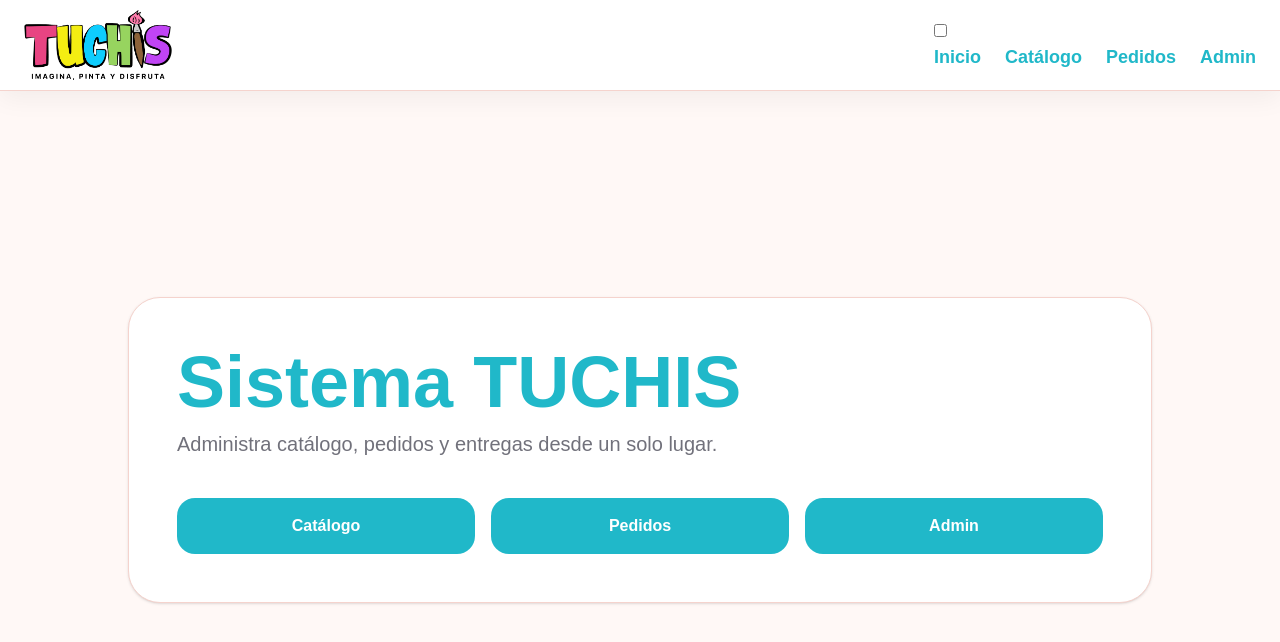
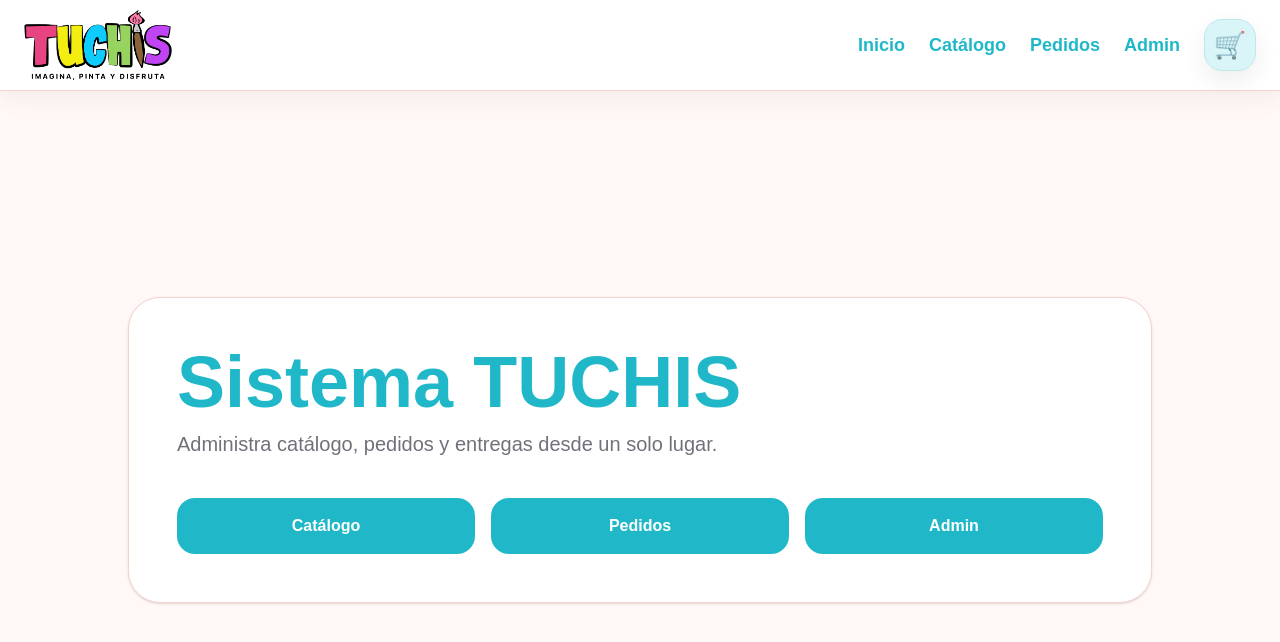
Before and after one commit to erickmd79/tuchis-system, a Next.js app: page / in a window 1280 px wide. Shown: the top 642 px of the page. Built offline with nearby package versions, Linux system fonts and the light colour scheme.

Commit message:
Usa navbar global con carrito

```diff
--- a/src/app/layout.tsx
+++ b/src/app/layout.tsx
@@ -1,6 +1,5 @@
 import "./globals.css"
-import Image from "next/image"
-import Link from "next/link"
+import Navbar from "./components/Navbar"
 
 export const metadata = {
   title: "TUCHIS",
@@ -17,61 +16,7 @@ export default function RootLayout({
     <html lang="es">
       <body>
 
-        <nav className="navbar">
-
-          <Link
-            href="/"
-            className="navbar-brand"
-          >
-            <Image
-              src="/logo.png"
-              alt="TUCHIS alcancías"
-              width={148}
-              height={70}
-              priority
-              className="navbar-logo"
-            />
-          </Link>
-
-          <div className="navbar-menu">
-            <input
-              id="navbar-toggle"
-              type="checkbox"
-              className="navbar-checkbox"
-            />
-
-            <label
-              htmlFor="navbar-toggle"
-              className="navbar-toggle"
-              aria-label="Abrir menú"
-            >
-              <span />
-              <span />
-              <span />
-            </label>
-
-            <div className="navbar-links">
-
-              <Link href="/">
-                Inicio
-              </Link>
-
-              <Link href="/catalogo">
-                Catálogo
-              </Link>
-
-              <Link href="/pedido">
-                Pedidos
-              </Link>
-
-              <Link href="/admin">
-                Admin
-              </Link>
-
-            </div>
-          </div>
-
-        </nav>
+        <Navbar />
 
         <main className="app-wrapper">
           {children}
```
